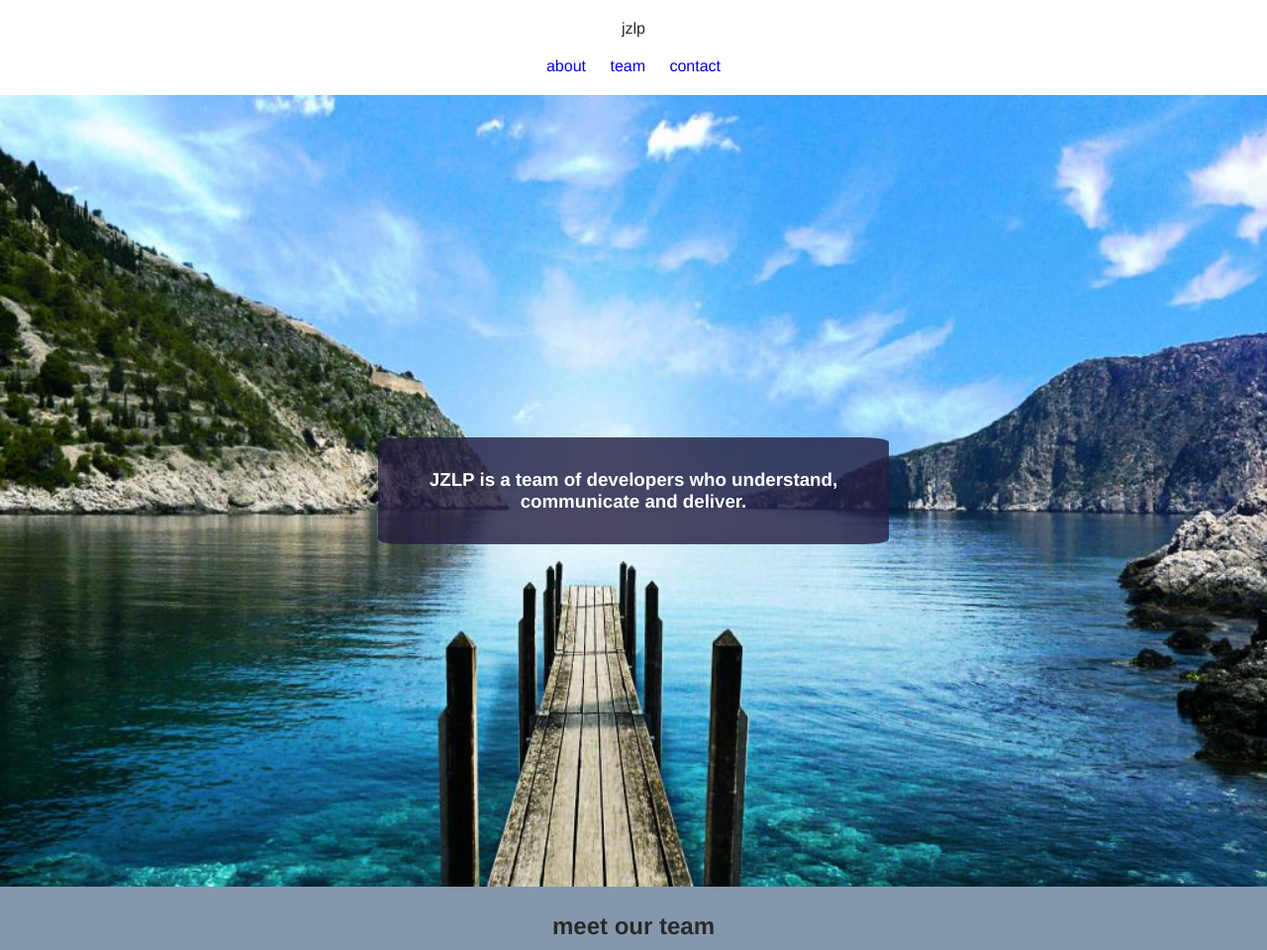
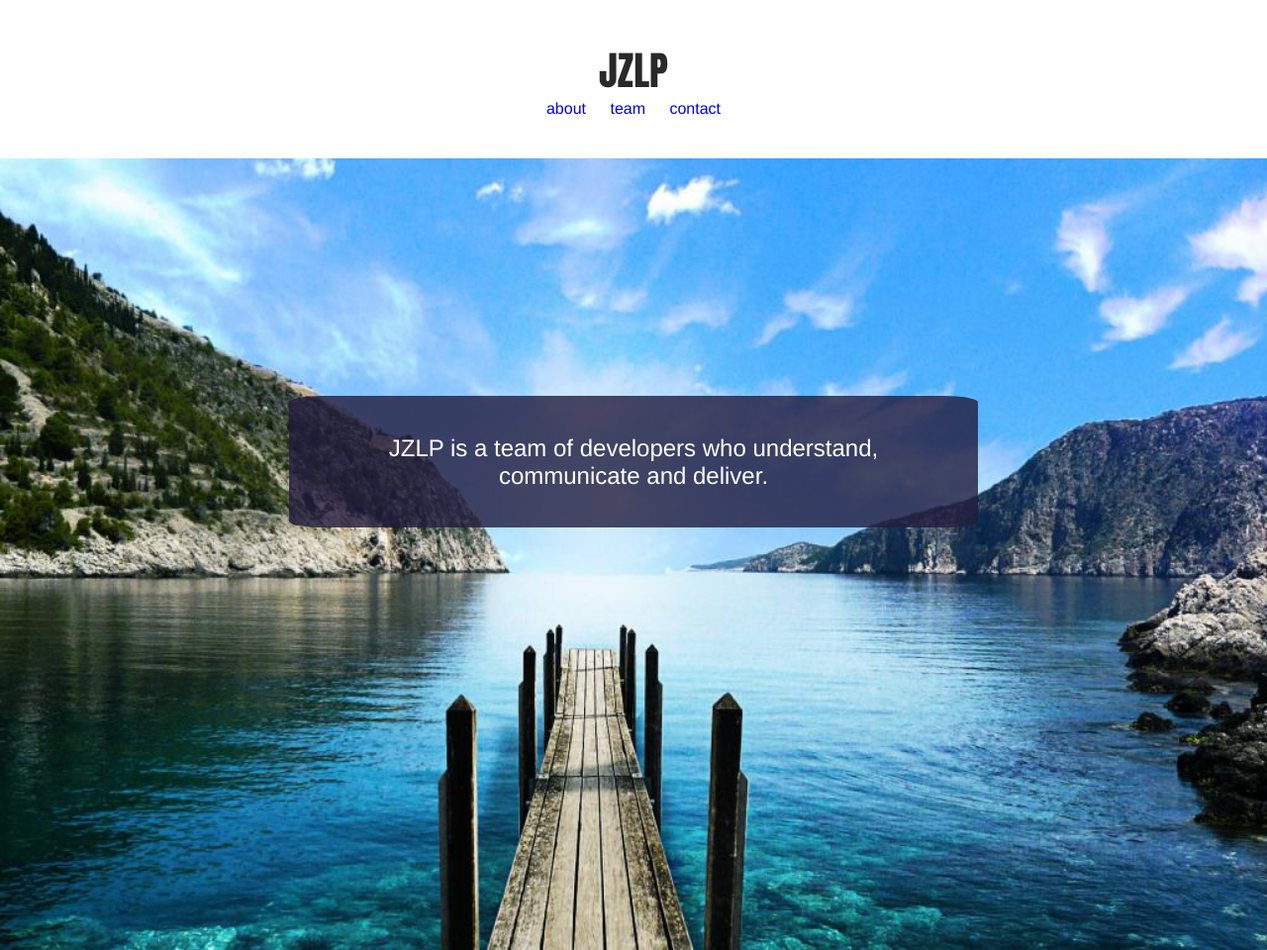
Before and after one commit to FAC10/week1-jzlp, a website: page index.html in a window 1280 px wide. Shown: the top 960 px of the page at 99% size. Drawn offline with Linux system fonts and the light colour scheme.

Commit message:
Change fonts
relates#26

```diff
--- a/index.html
+++ b/index.html
@@ -7,6 +7,7 @@
   <link rel="stylesheet" href="public/assets/css/styles.css">
   <title>team jzlp</title>
   <link rel="shortcut icon" href="favicon.ico">
+  <link href="https://fonts.googleapis.com/css?family=Anton" rel="stylesheet">
 </head>
 
 <body>
@@ -14,7 +15,7 @@
   <header role="banner">
 
     <nav role="navigation" class="nav">
-      <div class="nav__logo">jzlp</div>
+      <div class="nav__logo">JZLP</div>
       <ul class="nav__list">
         <li class="nav__link"><a href="#about">about</a></li>
         <li class="nav__link"><a href="#team">team</a></li>
@@ -27,7 +28,7 @@
   <main role="main" class="main">
 
     <article role="article" class="about" id="about">
-      <header class="about__header"><h3 class="about__heading">JZLP is a team of developers who understand, communicate and deliver.</h3></header>
+      <header class="about__header"><h1 class="about__heading">JZLP is a team of developers who understand, communicate and deliver.</h1></header>
     </article><!-- END OF ABOUT -->
 
     <article role="article" class="team" id="team">
--- a/public/assets/css/styles.css
+++ b/public/assets/css/styles.css
@@ -4,9 +4,26 @@
   padding: 0;
 }
 
+.nav {
+  height: 20vh;
+  display: flex;
+  justify-content: center;
+  align-items: center;
+  flex-direction: column;
+}
+
+.nav__logo {
+  font-family: 'Anton', sans-serif;
+  font-size: 2.5rem;
+}
+
+/*.nav__list {
+  padding-top: -1rem;
+}*/
+
 .nav__link a {
   box-sizing: border-box;
-  padding: 10px;
+  padding: .625rem;
   text-decoration: none;
 }
 
@@ -45,8 +62,12 @@ footer {
 
 .about__heading {
   color: white;
+  font-weight: lighter;
   background-color: rgba(34, 28, 62, 0.8);
-  margin: 10%;
+  /*margin: 10%;*/
+  margin: 0 auto;
+  margin-top: -20vh;
+  width: 80%;
   padding: 5%;
   border-radius: 5%;
   text-align: center;
@@ -67,12 +88,12 @@ footer {
 }
 
 .nav__list {
-  padding: 10px 10px 20px 10px;
+  /*padding: 10px 10px 20px 10px;*/
   text-align: center;
 }
 
 .nav__logo {
-  padding: 20px 10px 10px 10px;
+  /*padding: 20px 10px 10px 10px;*/
   text-align: center;
 }
 
```
